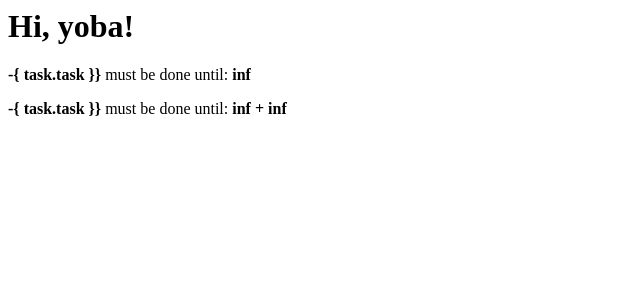
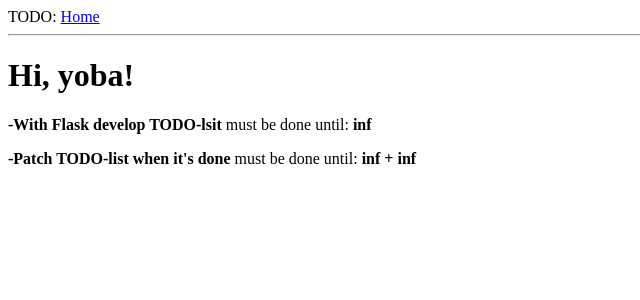
Before and after one commit to Sozmeme/TODO-list, a Flask app: page / in a window 1280 px wide. Shown: the top 300 px of the page, without its empty margins (0-640 px from the left). Run offline with Flask 2, Linux system fonts and the light colour scheme.

Commit message:
add base.html

```diff
--- /dev/null
+++ b/app/templates/base.html
@@ -0,0 +1,10 @@
+<html>
+    <head>
+        <title>TODO list</title>
+    </head>
+    <body>
+        <div>TODO: <a href="/index">Home</a></div>
+        <hr>
+        {% block content %}{% endblock %}
+    </body>
+</html>
--- a/app/templates/index.html
+++ b/app/templates/index.html
@@ -1,11 +1,8 @@
-<html>
-    <head>
-        <title>TODO list</title>
-    </head>
-    <body>
-        <h1>Hi, yoba!</h1>
-        {% for task in tasks %}
-        <div><p><b>-{ task.task }}</b> must be done until: <b>{{ task.deadline }}</b></p></div>
-        {% endfor %}
-    </body>
-</html>
+{% extends "base.html" %}
+
+{% block content %}
+    <h1>Hi, yoba!</h1>
+    {% for task in tasks %}
+    <div><p><b>-{{ task.task }}</b> must be done until: <b>{{ task.deadline }}</b></p></div>
+    {% endfor %}
+{% endblock %}
```
Also changed, not shown: todo-list.py (renamed from microblog.py), 1 other file.
